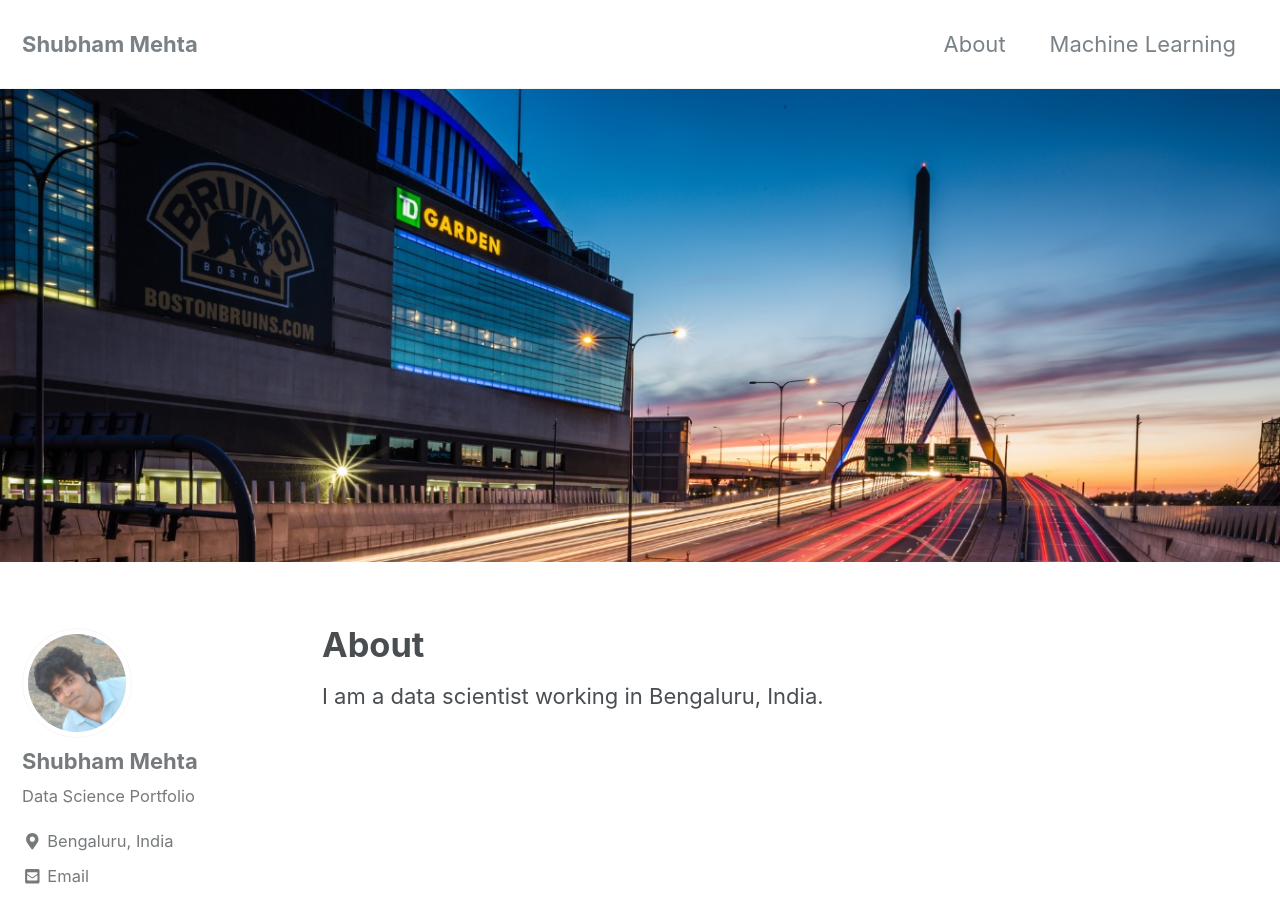
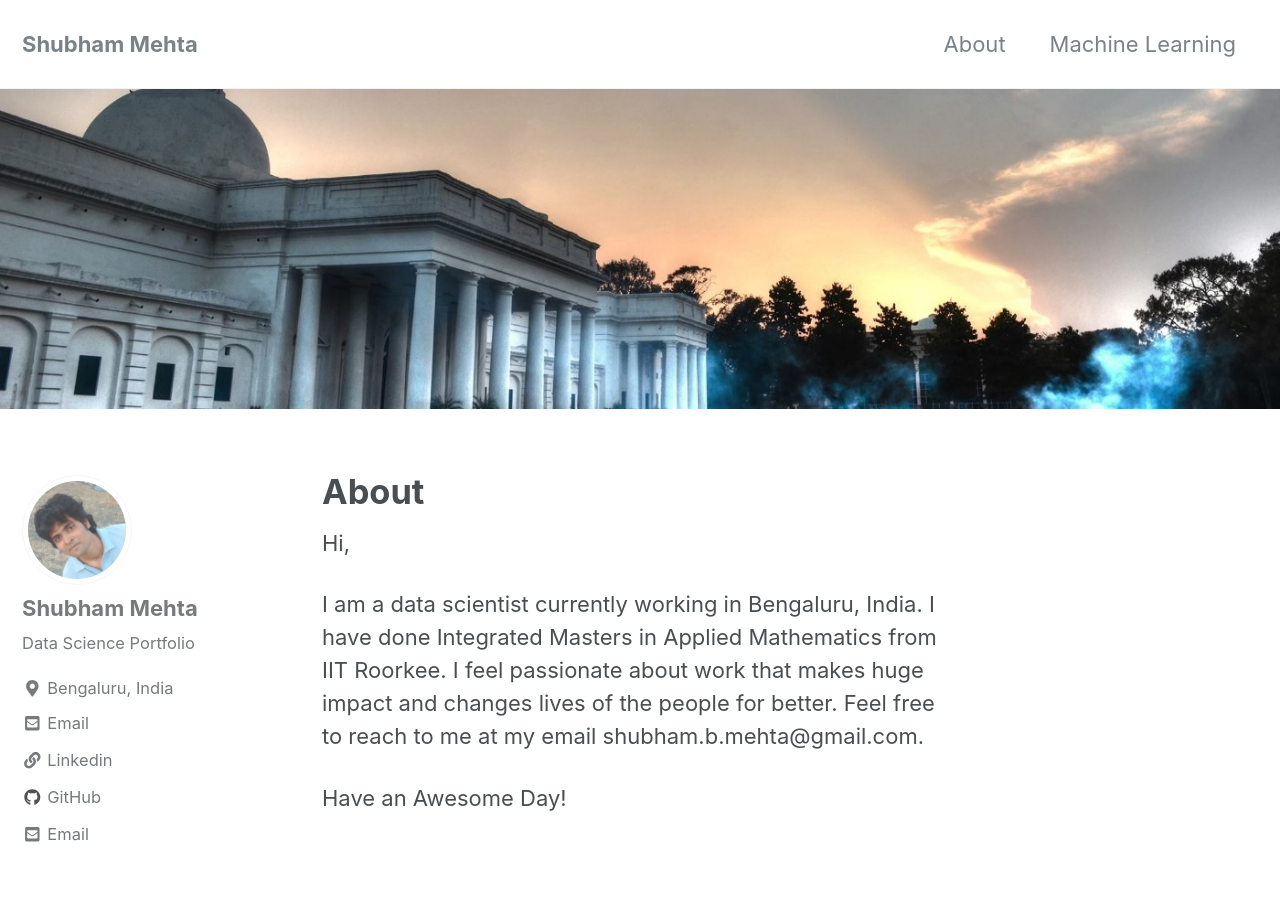
Before and after one commit to shubhambmehta/shubhambmehta.github.io, a Jekyll site: the page built from _pages/about.md, in a window 1280 px wide and 900 px high. Built offline with Jekyll 4.4.1, drawn with Linux system fonts in a browser that asks for light colours; nearby versions of some CDN libraries.

Commit message:
Update about.md

```diff
--- a/_pages/about.md
+++ b/_pages/about.md
@@ -2,8 +2,11 @@
 title: "About"
 permalink: /about/
 header:
-  image: "/images/zakim.jpg"
+  image: "/images/college.jpeg"
 
 ---
+Hi,
 
-I am a data scientist working in Bengaluru, India.
+I am a data scientist currently working in Bengaluru, India. I have done Integrated Masters in Applied Mathematics from IIT Roorkee. I feel passionate about work that makes huge impact and changes lives of the people for better. Feel free to reach to me at my email shubham.b.mehta@gmail.com.
+
+Have an Awesome Day!
```
